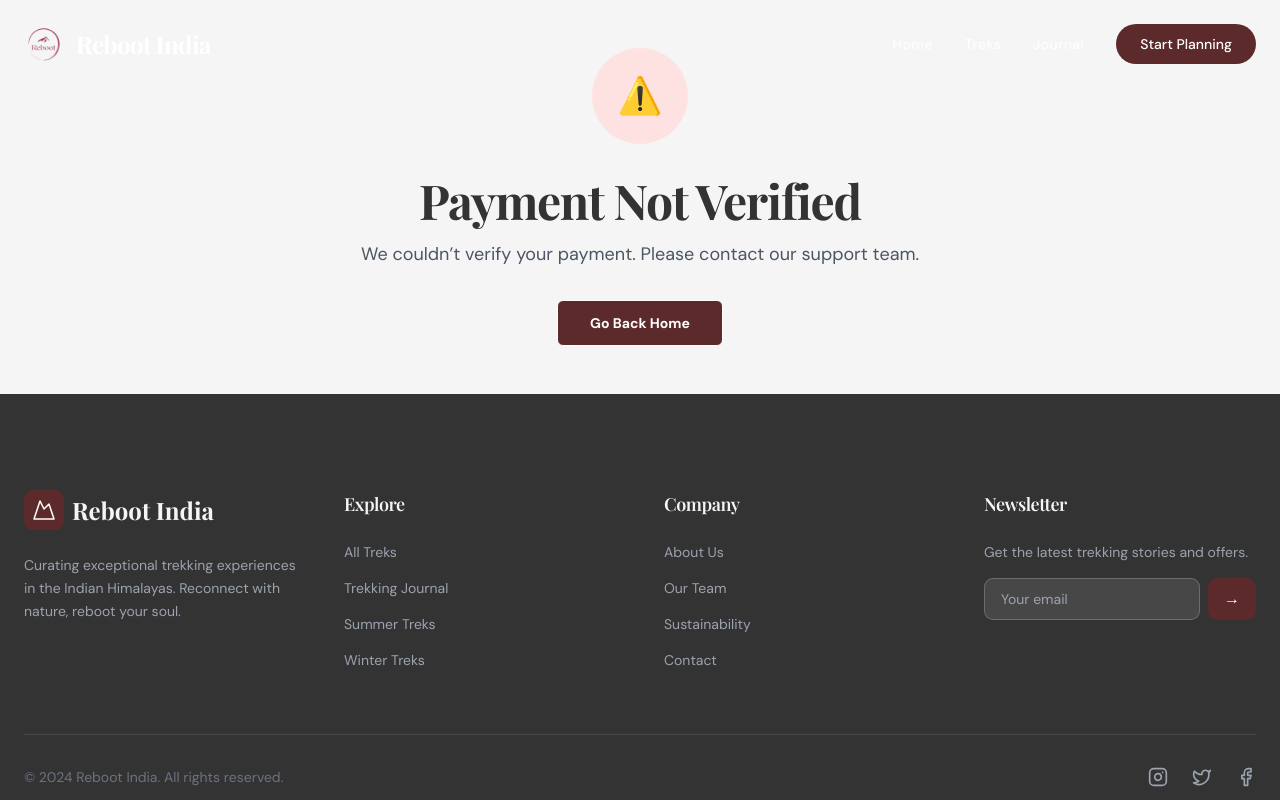
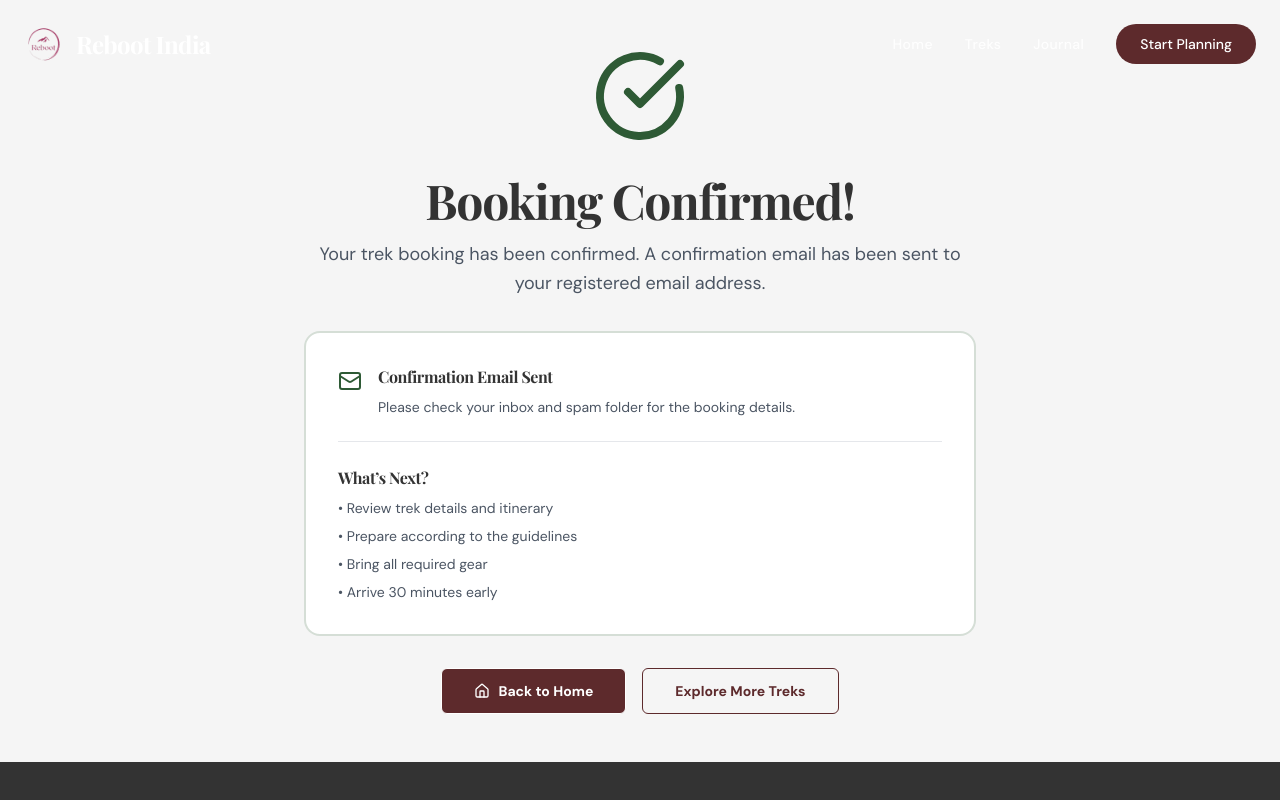
Before and after one commit to Rishi1507/Reboot-India, a React (Vite) app in the folder frontend/: page /booking-success in a window 1280 px wide. Shown: the top 800 px of the page. Built offline with nearby package versions, Linux system fonts and the light colour scheme; a web font is replaced by a local one.

Commit message:
booking success page fix

```diff
--- a/frontend/src/pages/BookingSuccess.tsx
+++ b/frontend/src/pages/BookingSuccess.tsx
@@ -6,83 +6,37 @@ import { CheckCircle, Mail, Home as HomeIcon } from "lucide-react";
 import { Button } from "@/components/ui/button";
 import { useToast } from "@/hooks/use-toast";
 
-const API_BASE_URL = import.meta.env.VITE_API_URL;
+/**
+ * Always provide a fallback.
+ * In production Netlify → VITE_API_URL
+ */
+const API_BASE_URL =
+  import.meta.env.VITE_API_URL || "http://localhost:5000";
 
 export default function BookingSuccess() {
   const [, setLocation] = useLocation();
-  const [verified, setVerified] = useState(false);
-  const [loading, setLoading] = useState(true);
+  const [verified, setVerified] = useState(true); // ✅ default true
+  const [loading, setLoading] = useState(false);
   const { toast } = useToast();
 
+  /**
+   * ❌ REMOVED verify-payment call
+   * Backend does not expose it yet
+   * This page is confirmation-only
+   */
+
   useEffect(() => {
-    const verifyPayment = async () => {
     const params = new URLSearchParams(window.location.search);
     const sessionId = params.get("session_id");
 
     if (!sessionId) {
       toast({
-          title: "Error",
-          description: "No payment session found.",
-          variant: "destructive",
+        title: "Booking Confirmed",
+        description:
+          "Your booking was successful. Confirmation email has been sent.",
       });
-        setLoading(false);
-        return;
     }
-
-      if (!API_BASE_URL) {
-        toast({
-          title: "Configuration Error",
-          description: "API URL is not configured.",
-          variant: "destructive",
-        });
-        setLoading(false);
-        return;
-      }
-
-      try {
-        const response = await fetch(
-          `${API_BASE_URL}/api/bookings/verify-payment`,
-          {
-            method: "POST",
-            headers: { "Content-Type": "application/json" },
-            body: JSON.stringify({ sessionId }),
-          }
-        );
-
-        if (!response.ok) {
-          throw new Error("Verification failed");
-        }
-
-        setVerified(true);
-      } catch (error) {
-        console.error("❌ Payment verification failed:", error);
-        toast({
-          title: "Verification Failed",
-          description:
-            "We couldn't verify your payment. Please contact support.",
-          variant: "destructive",
-        });
-      } finally {
-        setLoading(false);
-      }
-    };
-
-    verifyPayment();
   }, [toast]);
-
-  // --------------------
-  // LOADING STATE
-  // --------------------
-  if (loading) {
-    return (
-      <div className="min-h-screen bg-offwhite flex items-center justify-center">
-        <div className="animate-pulse flex flex-col items-center gap-4">
-          <div className="w-12 h-12 bg-gray-300 rounded-full" />
-          <div className="h-4 w-32 bg-gray-300 rounded" />
-        </div>
-      </div>
-    );
-  }
 
   return (
     <div className="min-h-screen bg-offwhite flex flex-col">
@@ -102,7 +56,7 @@ export default function BookingSuccess() {
 
               <p className="text-lg text-gray-600 mb-8 leading-relaxed">
                 Your trek booking has been confirmed. A confirmation email has
-                been sent to your registered email address with all the details.
+                been sent to your registered email address.
               </p>
 
               <div className="bg-white border-2 border-forest/20 rounded-2xl p-8 mb-8">
@@ -114,7 +68,7 @@ export default function BookingSuccess() {
                     </h3>
                     <p className="text-gray-600 text-sm">
                       Please check your inbox and spam folder for the booking
-                      confirmation email.
+                      details.
                     </p>
                   </div>
                 </div>
@@ -123,9 +77,9 @@ export default function BookingSuccess() {
                   <h3 className="font-bold text-charcoal mb-2">What’s Next?</h3>
                   <ul className="text-gray-600 text-sm space-y-2">
                     <li>• Review trek details and itinerary</li>
-                    <li>• Prepare according to the shared guidelines</li>
+                    <li>• Prepare according to the guidelines</li>
                     <li>• Bring all required gear</li>
-                    <li>• Arrive 30 minutes early on the trek day</li>
+                    <li>• Arrive 30 minutes early</li>
                   </ul>
                 </div>
               </div>
@@ -147,30 +101,7 @@ export default function BookingSuccess() {
                 </Button>
               </div>
             </>
-          ) : (
-            <>
-              <div className="mb-8">
-                <div className="w-24 h-24 mx-auto rounded-full bg-red-100 flex items-center justify-center">
-                  <span className="text-4xl">⚠️</span>
-                </div>
-              </div>
-
-              <h1 className="font-serif text-4xl md:text-5xl font-bold text-charcoal mb-4">
-                Payment Not Verified
-              </h1>
-
-              <p className="text-lg text-gray-600 mb-8">
-                We couldn’t verify your payment. Please contact our support team.
-              </p>
-
-              <Button
-                onClick={() => setLocation("/")}
-                className="bg-maroon hover:bg-forest text-white px-8 py-3 font-bold"
-              >
-                Go Back Home
-              </Button>
-            </>
-          )}
+          ) : null}
         </div>
       </div>
 
```
Lines whose indentation alone changed are shown as unchanged.
